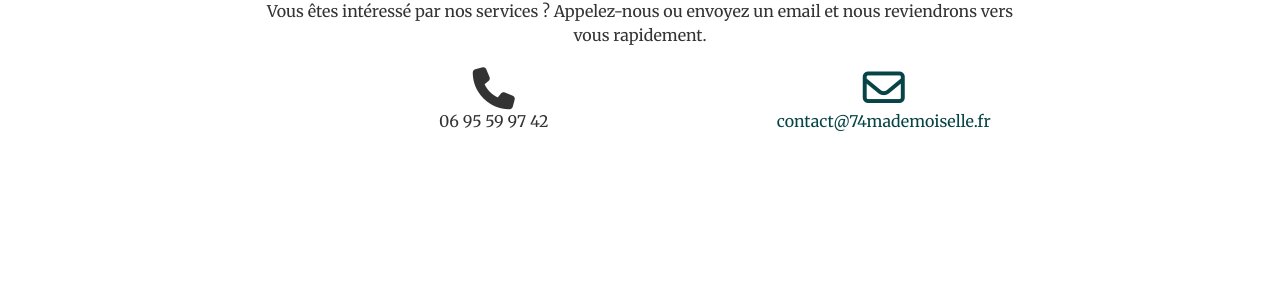
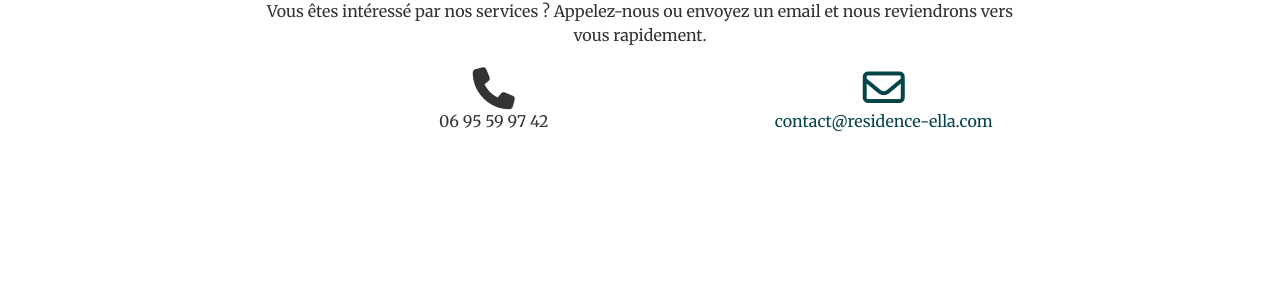
Before and after one commit to 74-mademoiselle/residence-ella.github.io, a Jekyll site: the page built from index.html, in a window 1280 px wide and 900 px high, scrolled down 2841 px. Shown: the part 383-686 px from the top of the window. Built offline with Jekyll 4.4.1, drawn with Linux system fonts in a browser that asks for light colours; nearby versions of some CDN libraries.

Commit message:
Update from Forestry.io Thomas Wajs updated _data/global.yaml

```diff
--- a/_data/global.yaml
+++ b/_data/global.yaml
@@ -1,4 +1,4 @@
 ---
 title: Résidence Ella
-email: contact@74mademoiselle.fr
+email: contact@residence-ella.com
 phone: 06 95 59 97 42
```
